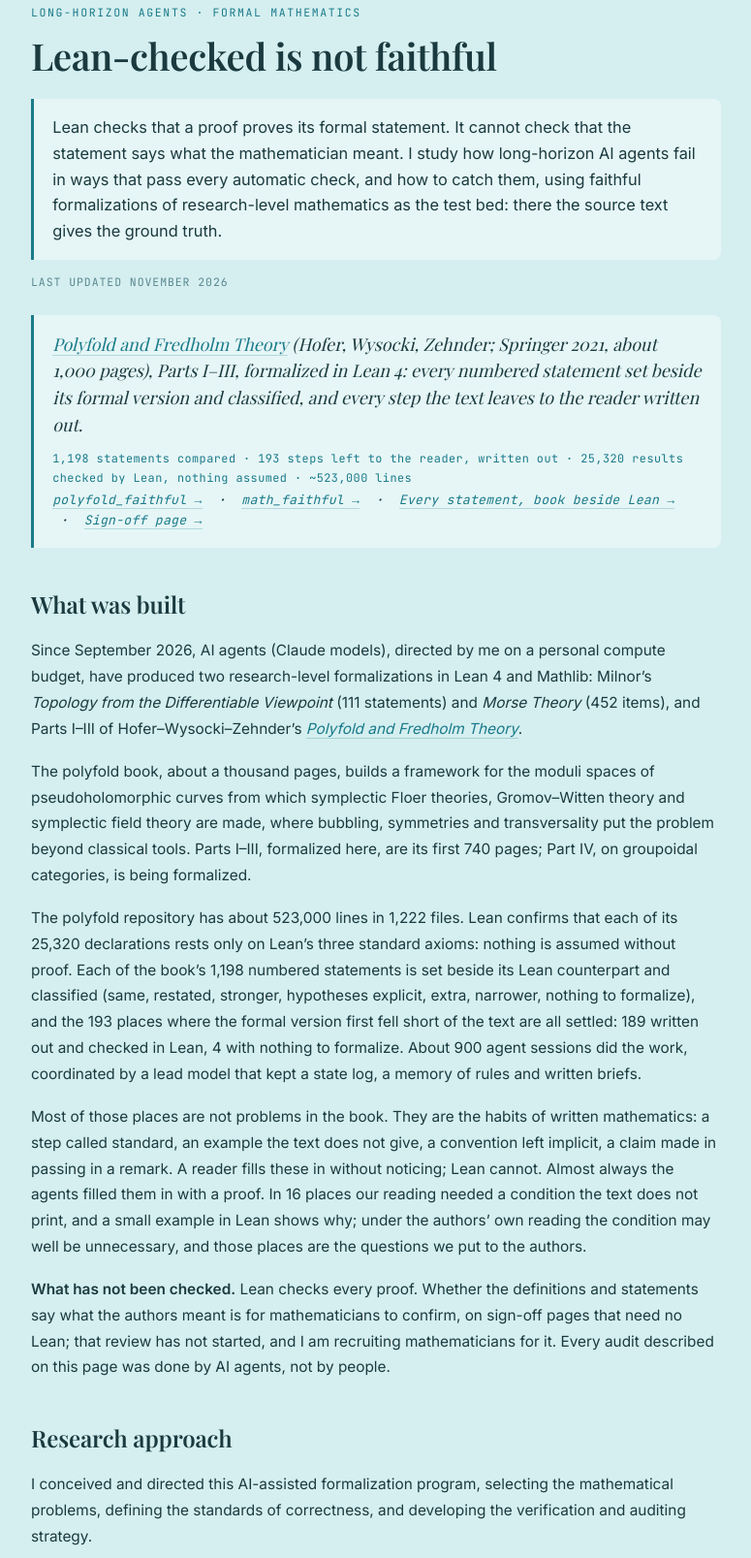
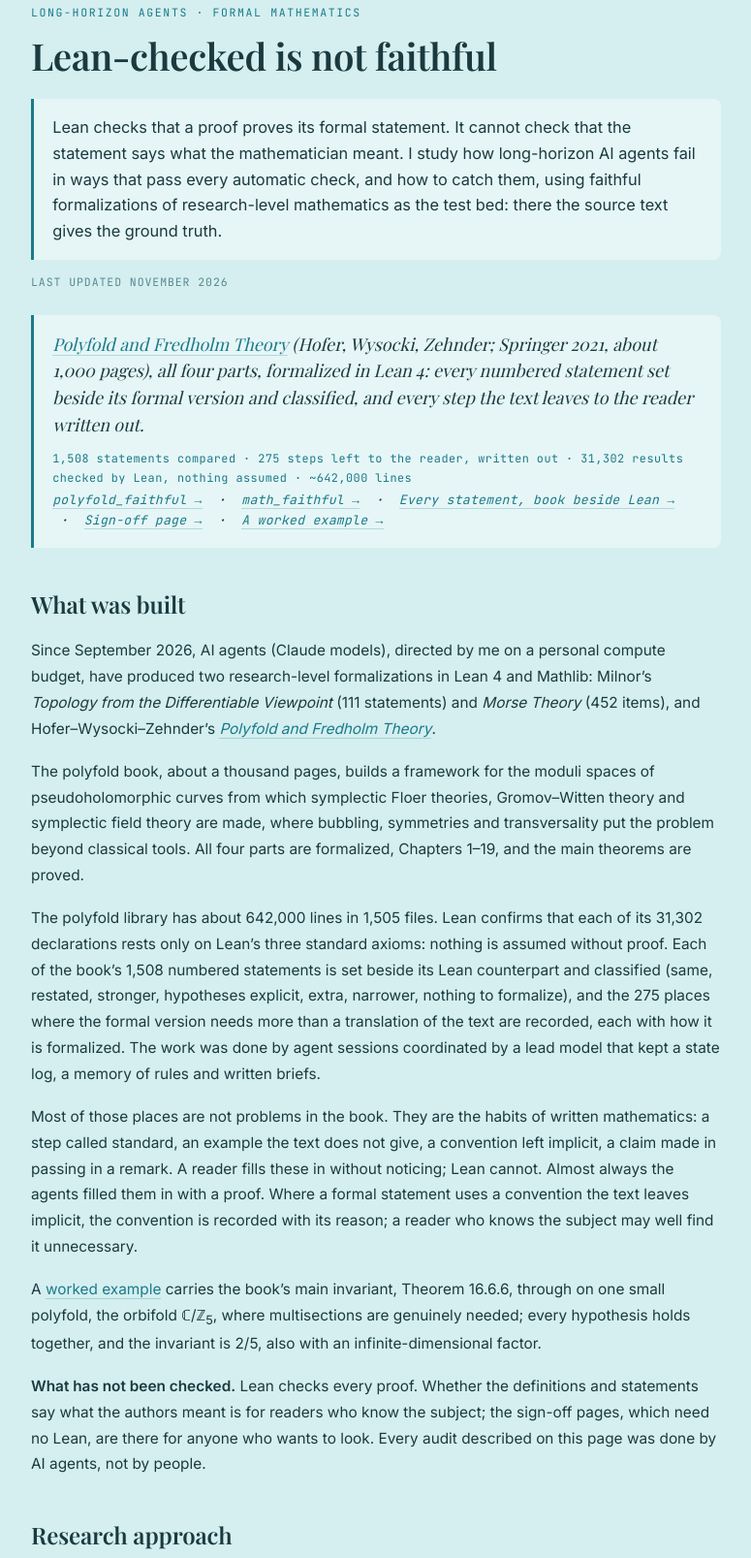
Before and after one commit to skydancerosel/skydancerosel.github.io, a plain HTML site: page formalization.html in a window 1280 px wide. Shown: the part 91-1698 px from the top of the page at 97% size, without its empty margins (252-1027 px from the left). Drawn offline with nearby package versions, Linux system fonts and the light colour scheme; a web font is replaced by a local one.

Commit message:
Formalization: the whole polyfold book; quieter wording
Co-Authored-By: Claude Opus 5.5 <noreply@anthropic.com>

```diff
--- a/formalization.html
+++ b/formalization.html
@@ -414,21 +414,22 @@
   <article class="prose">
 
     <div class="claim">
-      <p><a href="https://doi.org/10.1007/978-3-030-78007-4"><em>Polyfold and Fredholm Theory</em></a> (Hofer, Wysocki, Zehnder; Springer 2021, about 1,000 pages), Parts I&ndash;III, formalized in Lean 4: every numbered statement set beside its formal version and classified, and every step the text leaves to the reader written out.</p>
-      <span class="claim-stat">1,198 statements compared &middot; 193 steps left to the reader, written out &middot; 25,320 results checked by Lean, nothing assumed &middot; ~523,000 lines</span>
-      <p class="writeup-link"><a href="https://github.com/skydancerosel/polyfold_faithful">polyfold_faithful &rarr;</a> &nbsp;&middot;&nbsp; <a href="https://github.com/skydancerosel/math_faithful">math_faithful &rarr;</a> &nbsp;&middot;&nbsp; <a href="https://skydancerosel.github.io/polyfold_faithful/Exposition/polyfold-beside-lean.html">Every statement, book beside Lean &rarr;</a> &nbsp;&middot;&nbsp; <a href="https://skydancerosel.github.io/polyfold_faithful/Exposition/polyfold-signoff.html">Sign-off page &rarr;</a></p>
+      <p><a href="https://doi.org/10.1007/978-3-030-78007-4"><em>Polyfold and Fredholm Theory</em></a> (Hofer, Wysocki, Zehnder; Springer 2021, about 1,000 pages), all four parts, formalized in Lean 4: every numbered statement set beside its formal version and classified, and every step the text leaves to the reader written out.</p>
+      <span class="claim-stat">1,508 statements compared &middot; 275 steps left to the reader, written out &middot; 31,302 results checked by Lean, nothing assumed &middot; ~642,000 lines</span>
+      <p class="writeup-link"><a href="https://github.com/skydancerosel/polyfold_faithful">polyfold_faithful &rarr;</a> &nbsp;&middot;&nbsp; <a href="https://github.com/skydancerosel/math_faithful">math_faithful &rarr;</a> &nbsp;&middot;&nbsp; <a href="https://skydancerosel.github.io/polyfold_faithful/Exposition/polyfold-beside-lean.html">Every statement, book beside Lean &rarr;</a> &nbsp;&middot;&nbsp; <a href="https://skydancerosel.github.io/polyfold_faithful/Exposition/polyfold-signoff.html">Sign-off page &rarr;</a> &nbsp;&middot;&nbsp; <a href="https://github.com/skydancerosel/polyfold_faithful/blob/main/Exposition/WorkedExample.pdf">A worked example &rarr;</a></p>
     </div>
 
     <h2>What was built</h2>
 
-    <p>Since September 2026, AI agents (Claude models), directed by me on a personal compute budget, have produced two research-level formalizations in Lean 4 and Mathlib: Milnor&rsquo;s <em>Topology from the Differentiable Viewpoint</em> (111 statements) and <em>Morse Theory</em> (452 items), and Parts I&ndash;III of Hofer&ndash;Wysocki&ndash;Zehnder&rsquo;s <a href="https://doi.org/10.1007/978-3-030-78007-4"><em>Polyfold and Fredholm Theory</em></a>.</p>
+    <p>Since September 2026, AI agents (Claude models), directed by me on a personal compute budget, have produced two research-level formalizations in Lean 4 and Mathlib: Milnor&rsquo;s <em>Topology from the Differentiable Viewpoint</em> (111 statements) and <em>Morse Theory</em> (452 items), and Hofer&ndash;Wysocki&ndash;Zehnder&rsquo;s <a href="https://doi.org/10.1007/978-3-030-78007-4"><em>Polyfold and Fredholm Theory</em></a>.</p>
 
-    <p>The polyfold book, about a thousand pages, builds a framework for the moduli spaces of pseudoholomorphic curves from which symplectic Floer theories, Gromov&ndash;Witten theory and symplectic field theory are made, where bubbling, symmetries and transversality put the problem beyond classical tools. Parts I&ndash;III, formalized here, are its first 740 pages; Part IV, on groupoidal categories, is being formalized.</p>
+    <p>The polyfold book, about a thousand pages, builds a framework for the moduli spaces of pseudoholomorphic curves from which symplectic Floer theories, Gromov&ndash;Witten theory and symplectic field theory are made, where bubbling, symmetries and transversality put the problem beyond classical tools. All four parts are formalized, Chapters 1&ndash;19, and the main theorems are proved.</p>
 
-    <p>The polyfold repository has about 523,000 lines in 1,222 files. Lean confirms that each of its 25,320 declarations rests only on Lean&rsquo;s three standard axioms: nothing is assumed without proof. Each of the book&rsquo;s 1,198 numbered statements is set beside its Lean counterpart and classified (same, restated, stronger, hypotheses explicit, extra, narrower, nothing to formalize), and the 193 places where the formal version first fell short of the text are all settled: 189 written out and checked in Lean, 4 with nothing to formalize. About 900 agent sessions did the work, coordinated by a lead model that kept a state log, a memory of rules and written briefs.</p>
-    <p>Most of those places are not problems in the book. They are the habits of written mathematics: a step called standard, an example the text does not give, a convention left implicit, a claim made in passing in a remark. A reader fills these in without noticing; Lean cannot. Almost always the agents filled them in with a proof. In 16 places our reading needed a condition the text does not print, and a small example in Lean shows why; under the authors&rsquo; own reading the condition may well be unnecessary, and those places are the questions we put to the authors.</p>
+    <p>The polyfold library has about 642,000 lines in 1,505 files. Lean confirms that each of its 31,302 declarations rests only on Lean&rsquo;s three standard axioms: nothing is assumed without proof. Each of the book&rsquo;s 1,508 numbered statements is set beside its Lean counterpart and classified (same, restated, stronger, hypotheses explicit, extra, narrower, nothing to formalize), and the 275 places where the formal version needs more than a translation of the text are recorded, each with how it is formalized. The work was done by agent sessions coordinated by a lead model that kept a state log, a memory of rules and written briefs.</p>
+    <p>Most of those places are not problems in the book. They are the habits of written mathematics: a step called standard, an example the text does not give, a convention left implicit, a claim made in passing in a remark. A reader fills these in without noticing; Lean cannot. Almost always the agents filled them in with a proof. Where a formal statement uses a convention the text leaves implicit, the convention is recorded with its reason; a reader who knows the subject may well find it unnecessary.</p>
+    <p>A <a href="https://github.com/skydancerosel/polyfold_faithful/blob/main/Exposition/WorkedExample.pdf">worked example</a> carries the book&rsquo;s main invariant, Theorem 16.6.6, through on one small polyfold, the orbifold &#8450;/&#8484;<sub>5</sub>, where multisections are genuinely needed; every hypothesis holds together, and the invariant is 2/5, also with an infinite-dimensional factor.</p>
 
-    <p><strong>What has not been checked.</strong> Lean checks every proof. Whether the definitions and statements say what the authors meant is for mathematicians to confirm, on sign-off pages that need no Lean; that review has not started, and I am recruiting mathematicians for it. Every audit described on this page was done by AI agents, not by people.</p>
+    <p><strong>What has not been checked.</strong> Lean checks every proof. Whether the definitions and statements say what the authors meant is for readers who know the subject; the sign-off pages, which need no Lean, are there for anyone who wants to look. Every audit described on this page was done by AI agents, not by people.</p>
 
     <h2>Research approach</h2>
 
@@ -464,7 +465,7 @@
   <div class="related-label">The work</div>
 
   <div class="card">
-    <div class="card-title">Polyfold and Fredholm Theory, Parts I&ndash;III, in Lean 4</div>
+    <div class="card-title">Polyfold and Fredholm Theory in Lean 4</div>
     <p class="card-blurb">The Lean library, the comparison of every statement with the book, the proofs retold as mathematics, and a sign-off page on which a mathematician can confirm each item in a browser.</p>
     <div class="card-links">
       <a href="https://github.com/skydancerosel/polyfold_faithful">Repository</a>
```
Also changed, not shown: index.html (+4 -4 lines).
